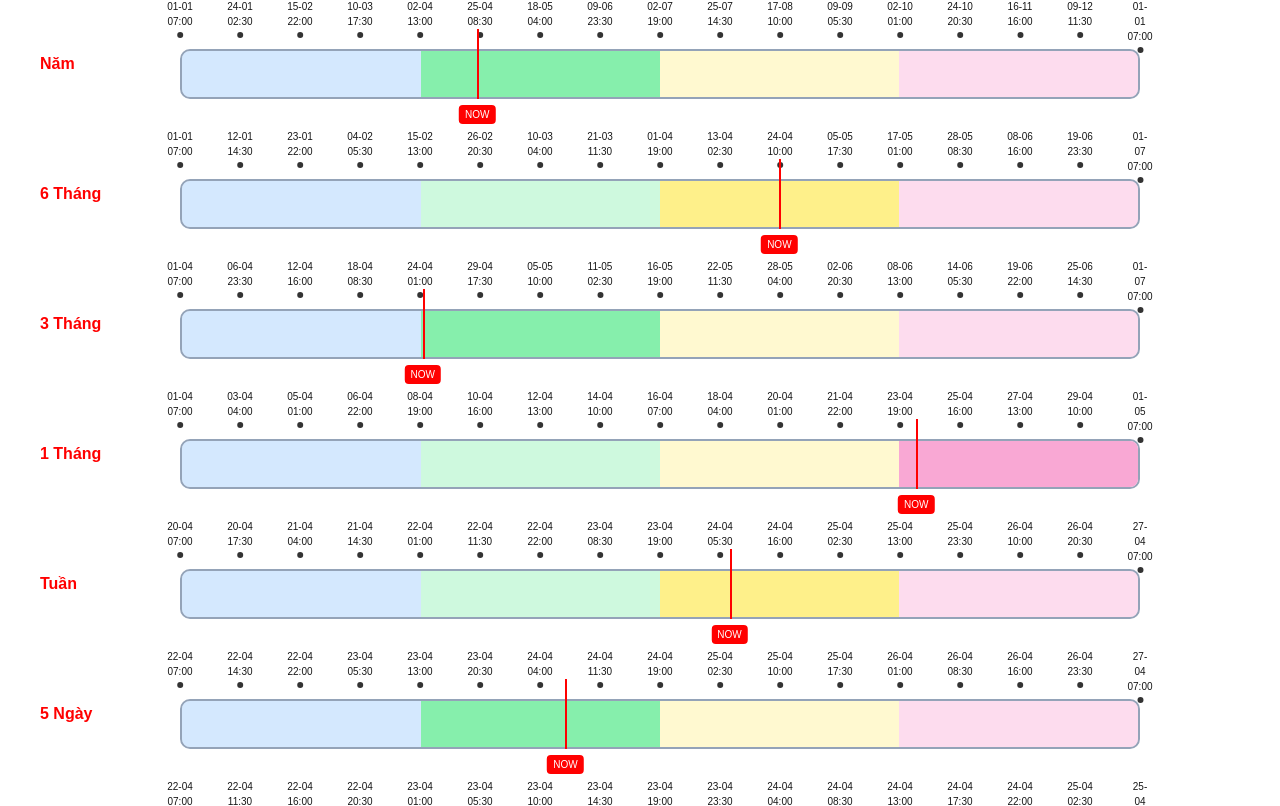
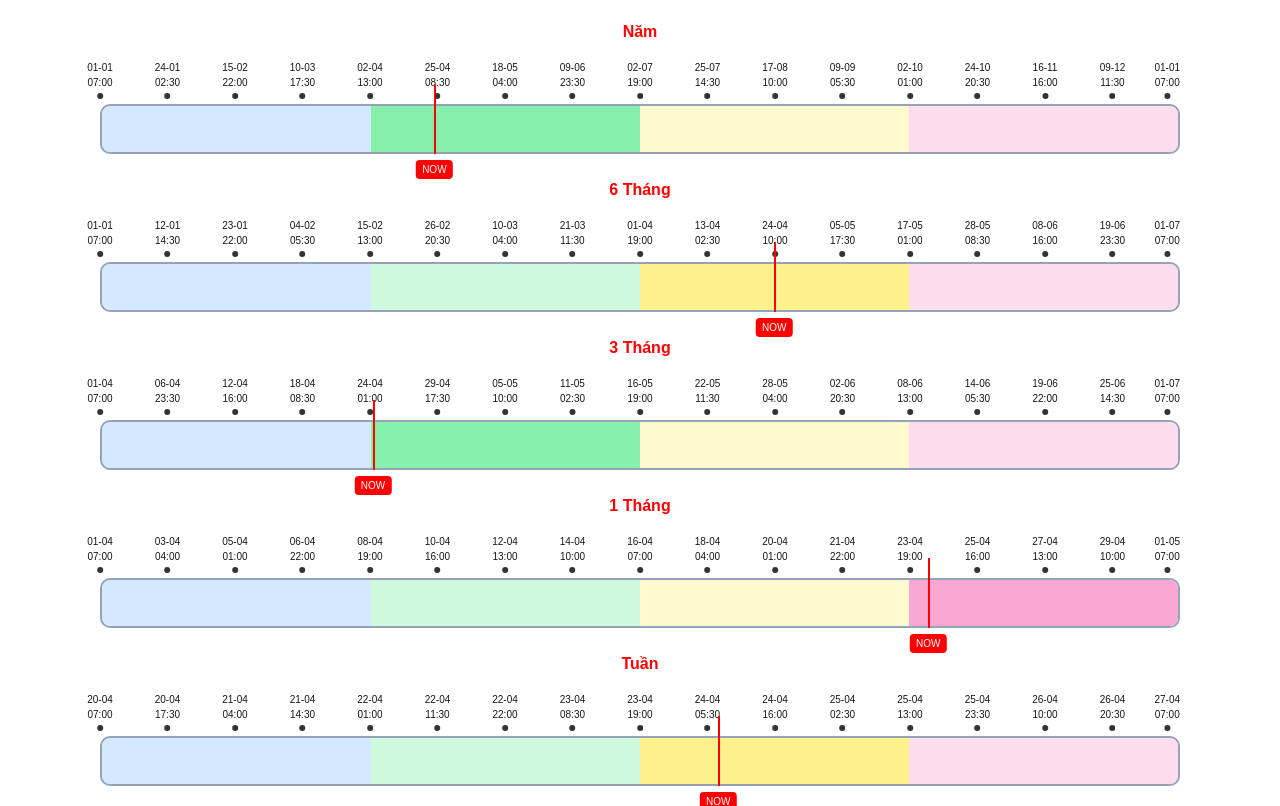
Before and after one commit to khainq27-sudo/pha-time, a Next.js app: page / in a window 1280 px wide. Shown: the part 294-1100 px from the top of the page. Built offline with nearby package versions, Linux system fonts and the light colour scheme; no server answers.

Commit message:
update UI + chart OKX

```diff
--- a/app/page.tsx
+++ b/app/page.tsx
@@ -6,6 +6,8 @@ export default function Home() {
   const [price, setPrice] = useState("");
   const [prevPrice, setPrevPrice] = useState("");
   const [now, setNow] = useState(new Date());
+  const isMobile =
+  typeof window !== "undefined" && window.innerWidth < 600;
 
   useEffect(() => {
     const interval = setInterval(() => {
@@ -190,15 +192,15 @@ export default function Home() {
         <div style={styles.timeFrameTitle}>KHUNG THỜI GIAN</div>
       </div>
 
-      <Timeline title="Năm" start={startYear} end={endYear} now={now} />
-      <Timeline title="6 Tháng" start={startHalf} end={endHalf} now={now} />
-      <Timeline title="3 Tháng" start={quarterStart} end={quarterEnd} now={now} />
-      <Timeline title="1 Tháng" start={startMonth} end={endMonth} now={now} />
-      <Timeline title="Tuần" start={d7.start} end={d7.end} now={now} />
-      <Timeline title="5 Ngày" start={d5.start} end={d5.end} now={now} />
-      <Timeline title="3 Ngày" start={d3.start} end={d3.end} now={now} />
-      <Timeline title="2 Ngày" start={d2.start} end={d2.end} now={now} />
-      <Timeline title="1 Ngày" start={startDay} end={endDay} now={now} />
+      <Timeline title="Năm" start={startYear} end={endYear} now={now} isMobile={isMobile} />
+      <Timeline title="6 Tháng" start={startHalf} end={endHalf} now={now} isMobile={isMobile} />
+      <Timeline title="3 Tháng" start={quarterStart} end={quarterEnd} now={now} isMobile={isMobile} />
+      <Timeline title="1 Tháng" start={startMonth} end={endMonth} now={now} isMobile={isMobile} />
+      <Timeline title="Tuần" start={d7.start} end={d7.end} now={now} isMobile={isMobile} />
+      <Timeline title="5 Ngày" start={d5.start} end={d5.end} now={now} isMobile={isMobile} />
+      <Timeline title="3 Ngày" start={d3.start} end={d3.end} now={now} isMobile={isMobile} />
+      <Timeline title="2 Ngày" start={d2.start} end={d2.end} now={now} isMobile={isMobile} />
+      <Timeline title="1 Ngày" start={startDay} end={endDay} now={now} isMobile={isMobile} />
     </div>
   );
 }
@@ -209,11 +211,13 @@ function Timeline({
   start,
   end,
   now,
+  isMobile,
 }: {
   title: string;
   start: Date;
   end: Date;
   now: Date;
+  isMobile: boolean;
 }) {
   const progress =
   ((now.getTime() - start.getTime()) /
@@ -221,7 +225,7 @@ function Timeline({
   100;
   const ticks = [];
 
-  const total = 16;
+  const total = isMobile ? 8 : 16;
   const currentPart = Math.floor(progress / (100 / total));
   const step =
   (end.getTime() - start.getTime()) / total;
@@ -234,10 +238,12 @@ function Timeline({
         day: "2-digit",
         month: "2-digit",
       }),
-      hour: t.toLocaleTimeString("vi-VN", {
-        hour: "2-digit",
-        minute: "2-digit",
-      }),
+      hour: isMobile
+        ? t.getHours() + "h"
+        : t.toLocaleTimeString("vi-VN", {
+          hour: "2-digit",
+          minute: "2-digit",
+         }),
     });
   }
 
@@ -247,9 +253,9 @@ function Timeline({
 
       <div style={styles.timelineContent}>
         {ticks.map((t, i) => (
-          <div key={i} style={{ ...styles.tick, left: `${t.percent}%` }}>
+          <div key={i} style={{ ...styles.tick, left: `${t.percent}%`, transform: i === ticks.length - 1 ? "translateX(-100%)" : "translateX(-50%)" }}>
             <div>{t.label}</div>
-            <div>{t.hour}</div>
+            {!isMobile && <div>{t.hour}</div>}
             <div style={styles.dot}></div>
           </div>
         ))}
@@ -291,7 +297,7 @@ const styles: any = {
   wick: { width: 2, height: 30, background: "#555", position: "absolute", left: "50%", transform: "translateX(-50%)" },
   body: { width: 10, height: 14, background: "#22c55e", position: "absolute", top: 8, left: "50%", transform: "translateX(-50%)" },
 
-  candleTitle: { color: "#a855f7", fontWeight: "bold", fontSize: 20 },
+  candleTitle: { color: "#a855f7", fontWeight: "bold", fontSize: 30 },
   market: { color: "#6b7280" },
   price: { fontSize: 20, fontWeight: "bold" },
 
@@ -301,17 +307,17 @@ const styles: any = {
   hourHand: { width: 2, height: 7, background: "#555", position: "absolute", top: 5, left: "50%", transform: "translateX(-50%)" },
   minuteHand: { width: 2, height: 10, background: "#555", position: "absolute", top: 2, left: "50%", transform: "translateX(-50%) rotate(45deg)" },
 
-  timeFrameTitle: { color: "#a855f7", fontWeight: "bold" },
+  timeFrameTitle: { color: "#a855f7", fontWeight: "bold", fontSize: 24 },
 
-  timelineRow: { display: "flex", alignItems: "center", marginTop: 60, padding: "0 40px", gap: 20 },
-  label: { width: 120, color: "red", fontWeight: "bold" },
-  timelineContent: { position: "relative", width: "80%" },
+  timelineRow: { display: "flex", alignItems: "center", flexDirection: "column", marginTop: 24, padding: "0 40px", gap: 20 },
+  label: { width: "clamp(70px,15vw,120px)", color: "red", fontWeight: "bold", textAlign: "center", marginBottom: 20, fontSize: "clamp(12px,2.5vw,16px)", },
+  timelineContent: { position: "relative", width: "90%" },
 
-  bar: { display: "flex", width: "100%", height: 50, borderRadius: 10, overflow: "hidden", marginTop: 20, border: "2px solid #94a3b8" },
+  bar: { display: "flex", width: "100%", height: "clamp(30px,6vw,50px)", borderRadius: 10, overflow: "hidden", marginTop: 20, border: "2px solid #94a3b8" },
   part: { flex: 1 },
   line: { position: "absolute", top: 0, bottom: 0, width: 2, background: "red" },
 
-  tick: { position: "absolute", top: -30, transform: "translateX(-50%)", fontSize: 10, textAlign: "center" },
+  tick: { position: "absolute", top: -24, transform: "translateX(-50%)", fontSize: "clamp(8px,2vw,10px)", textAlign: "center", whiteSpace: "nowrap", },
   dot: { width: 6, height: 6, background: "#333", borderRadius: "50%", margin: "3px auto" },
 
   now: {
```
